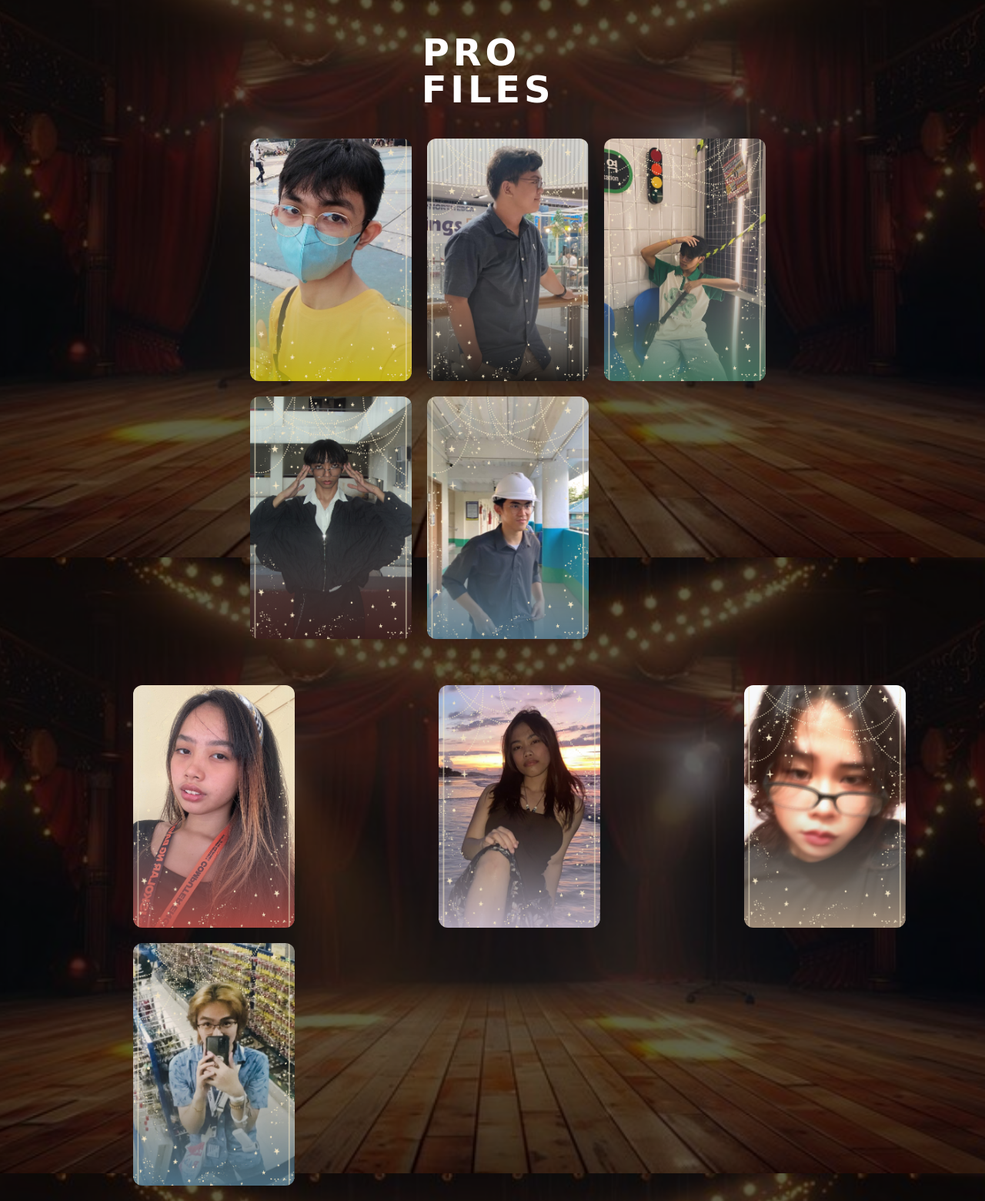
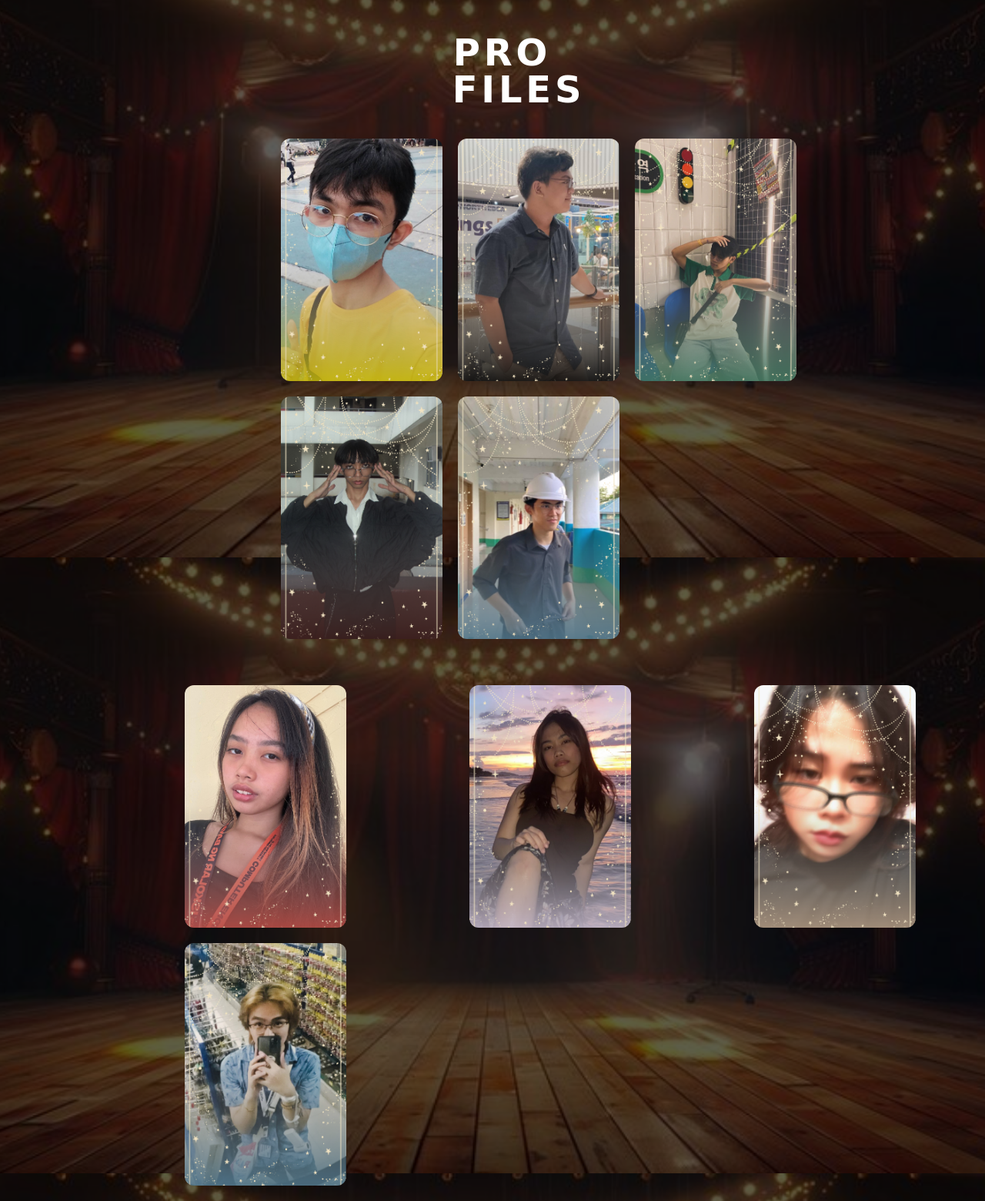
Before and after one commit to Rotten120/DSA_Group_Project, a Flask app: page /profiles_menu in a window 1280 px wide. Shown: the part 76-1636 px from the top of the page at 77% size. Run offline with Flask 3, Linux system fonts and the light colour scheme.

Commit message:
add: margin to the left section of general-profile.

```diff
--- a/static/css/general-body.css
+++ b/static/css/general-body.css
@@ -16,7 +16,7 @@ body {
 
 /* MAIN SECTION */
 .main-section {
-    margin-left: 70px;
+    margin-left: 150px;
 }
 
 .profile-row-wrapper {
@@ -46,7 +46,7 @@ body {
     grid-template-columns: repeat(5, 1fr);
     gap: 20px;
     max-width: 1100px;
-    margin-left: 20px;
+    margin-left: 100px;
 }
 
 .card-row.bottom {
```
